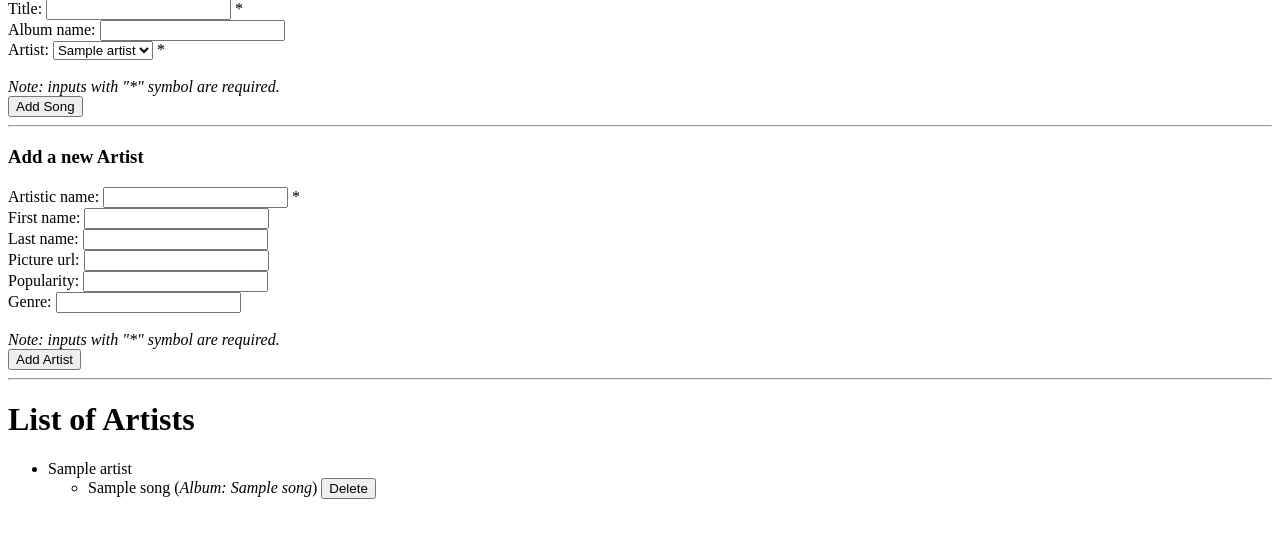
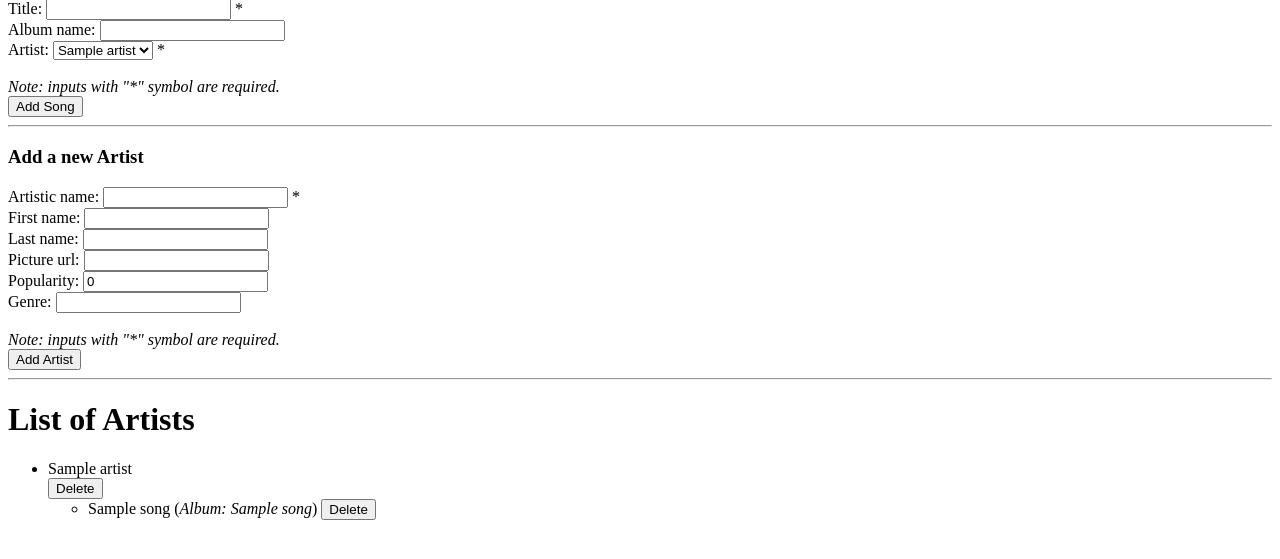
Before and after one commit to rmotr-group-projects/wdc-django-practice-3, a Django app: page /artists/ in a window 1280 px wide. Shown: the part 60-619 px from the top of the page. Run offline with Django 3.2, Linux system fonts and the light colour scheme; tables that the repository leaves empty hold one stand-in row (values such as "Sample post").

Commit message:
Delete artist form complete

```diff
--- a/django_practice_3/artists/views.py
+++ b/django_practice_3/artists/views.py
@@ -63,4 +63,10 @@ def create_artist(request):
 
 
 def delete_artist(request):
-    pass
+    artist_id = request.POST['artist_id']
+    try:
+        artist = Artist.objects.get(id=artist_id)
+    except Artist.DoesNotExist:
+        return HttpResponseNotFound()
+    artist.delete()
+    return redirect('artists')
--- a/django_practice_3/templates/index.html
+++ b/django_practice_3/templates/index.html
@@ -55,7 +55,7 @@
       Picture url: <input type="url" name='picture_url'>
     </div>
     <div>
-      Popularity: <input type="number" name='popularity'>
+      Popularity: <input type="number" name='popularity' value='0'>
     </div>
     <div>
       Genre: <input type="text" name='genre'>
@@ -75,9 +75,10 @@
       <li>
         <label>{{ artist.artistic_name }}</label>
         <!-- Form for deleting an Artist -->
-        <form action="" method='POST' class='inline'> <!--  Add propper URL in form's action -->
+        <form action="{% url 'delete_artist' %}" method='POST' class='inine'>
           {% csrf_token %}
-          <!-- Add here the fields for the 'Delete Artist' form -->
+          <input type="hidden" name="artist_id" value="{{ artist.id }}">
+          <input type="submit" name='delete_artist' value='Delete'>
         </form>
         <ul>
           {% for song in artist.song_set.all %}
```
Also changed, not shown: django_practice_3/artists/migrations/0001_initial.py (added), 1 other file.
